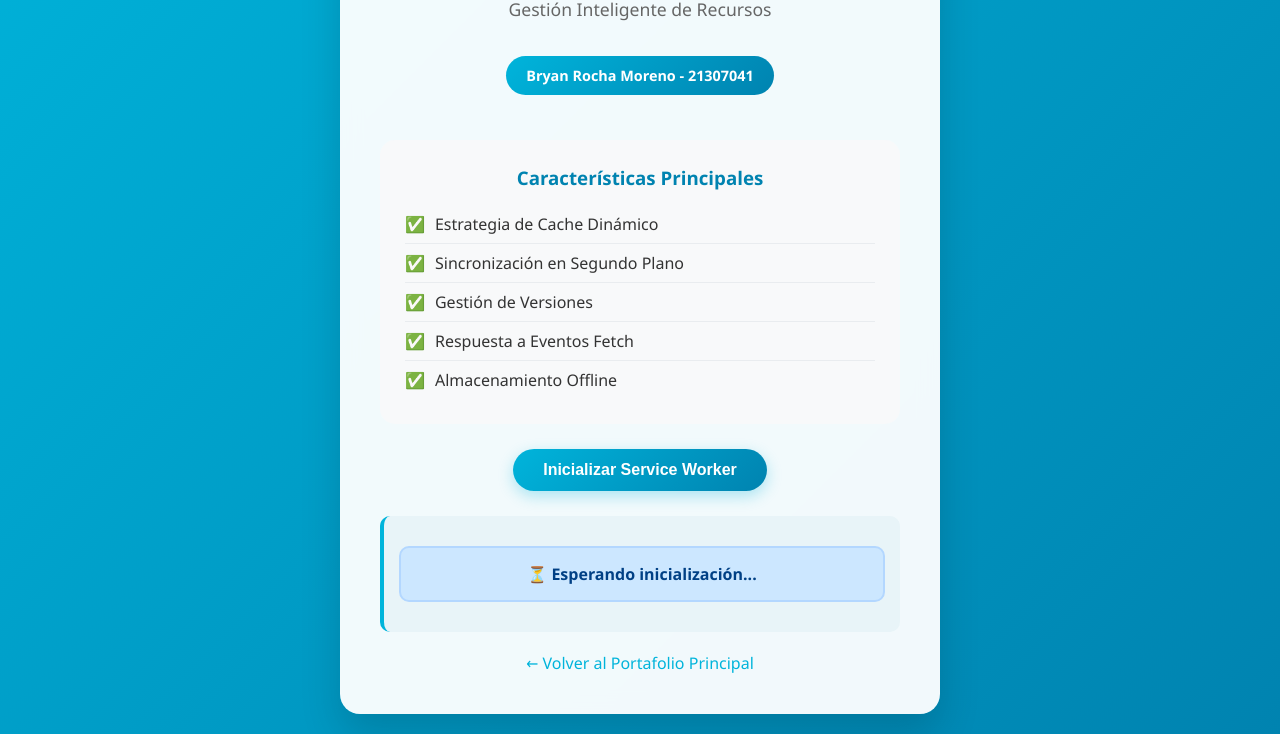
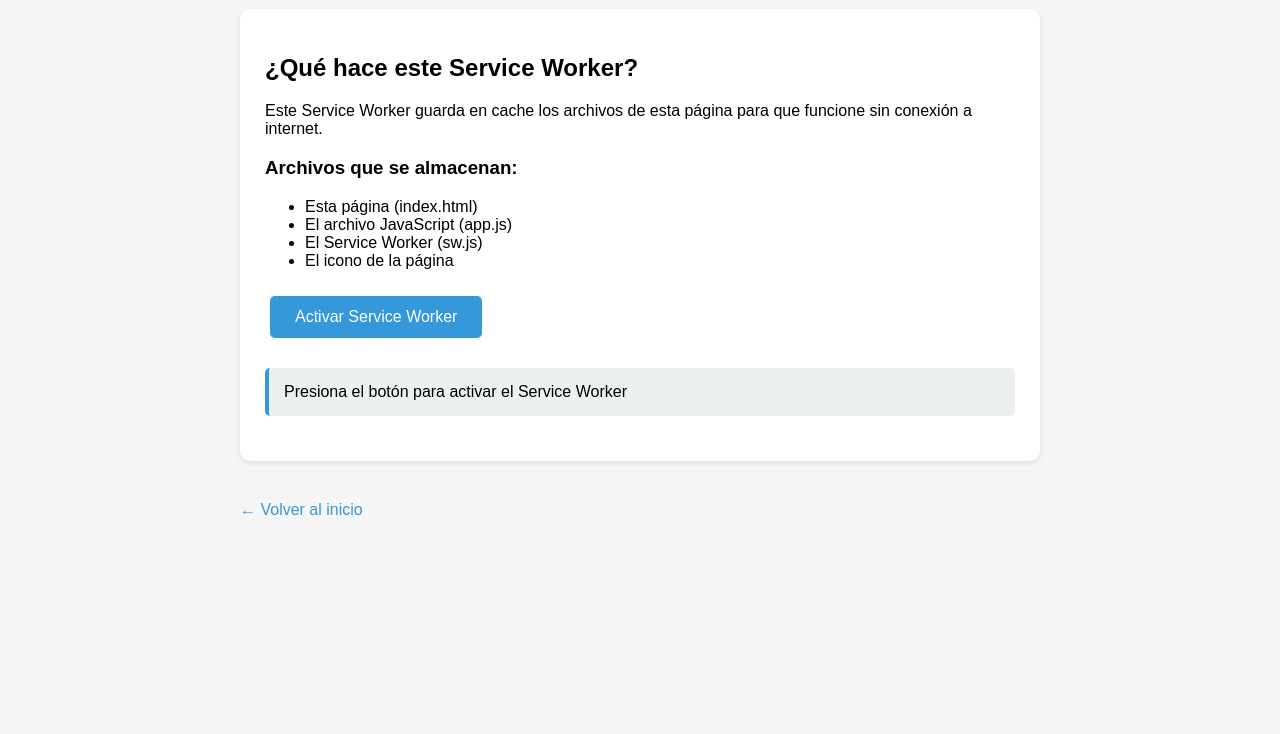
Before and after one commit to 21307041-crypto/AWP-U1-Bryan, a plain HTML site: page AWP/U1/sw3/index.html in a window 1280 px wide. Shown: the part 221-955 px from the top of the page. After the commit the page ends 800 px from the top, so only its background shows below. Drawn offline with Linux system fonts and the light colour scheme.

Commit message:
Update index.html

```diff
--- a/AWP/U1/sw3/index.html
+++ b/AWP/U1/sw3/index.html
@@ -3,293 +3,114 @@
 <head>
     <meta charset="UTF-8">
     <meta name="viewport" content="width=device-width, initial-scale=1.0">
-    <title>SW3 - Gestor de Cache Avanzado</title>
+    <title>SW3 - Cache Básico</title>
     <style>
-        * {
-            margin: 0;
-            padding: 0;
-            box-sizing: border-box;
-        }
-
         body {
-            font-family: 'Segoe UI', Tahoma, Geneva, Verdana, sans-serif;
-            background: linear-gradient(135deg, #00b4db 0%, #0083b0 100%);
-            min-height: 100vh;
-            display: flex;
-            align-items: center;
-            justify-content: center;
+            font-family: Arial, sans-serif;
+            max-width: 800px;
+            margin: 0 auto;
             padding: 20px;
-            color: #333;
-        }
-
-        .container {
-            background: rgba(255, 255, 255, 0.95);
-            backdrop-filter: blur(10px);
-            border-radius: 20px;
-            padding: 40px;
-            box-shadow: 0 20px 40px rgba(0, 0, 0, 0.15);
-            max-width: 600px;
-            width: 100%;
-            text-align: center;
+            background-color: #f5f5f5;
         }
 
         .header {
+            text-align: center;
             margin-bottom: 30px;
-        }
-
-        .icon {
-            width: 80px;
-            height: 80px;
-            background: linear-gradient(135deg, #00b4db, #0083b0);
-            border-radius: 50%;
-            margin: 0 auto 20px;
-            display: flex;
-            align-items: center;
-            justify-content: center;
-            font-size: 2rem;
-            color: white;
-            box-shadow: 0 8px 20px rgba(0, 180, 219, 0.3);
+            padding: 20px;
+            background: white;
+            border-radius: 10px;
+            box-shadow: 0 2px 5px rgba(0,0,0,0.1);
         }
 
         h1 {
             color: #2c3e50;
-            font-size: 2.2rem;
             margin-bottom: 10px;
-            font-weight: 700;
         }
 
-        .subtitle {
-            color: #666;
-            font-size: 1.1rem;
+        .student-info {
+            background: #3498db;
+            color: white;
+            padding: 8px 15px;
+            border-radius: 20px;
+            display: inline-block;
+            font-size: 14px;
+        }
+
+        .content {
+            background: white;
+            padding: 25px;
+            border-radius: 10px;
+            box-shadow: 0 2px 5px rgba(0,0,0,0.1);
             margin-bottom: 20px;
         }
 
-        .student-info {
-            background: linear-gradient(135deg, #00b4db, #0083b0);
+        button {
+            background: #3498db;
             color: white;
-            padding: 10px 20px;
-            border-radius: 25px;
-            display: inline-block;
-            font-weight: 600;
-            margin: 15px 0;
-            font-size: 0.9rem;
+            border: none;
+            padding: 12px 25px;
+            border-radius: 5px;
+            cursor: pointer;
+            font-size: 16px;
+            margin: 10px 5px;
         }
 
-        .features {
-            background: #f8f9fa;
-            padding: 25px;
-            border-radius: 15px;
-            margin: 25px 0;
-            text-align: left;
-        }
-
-        .features h3 {
-            color: #0083b0;
-            margin-bottom: 15px;
-            text-align: center;
-        }
-
-        .feature-list {
-            list-style: none;
-        }
-
-        .feature-list li {
-            padding: 8px 0;
-            border-bottom: 1px solid #e9ecef;
-            display: flex;
-            align-items: center;
-        }
-
-        .feature-list li:before {
-            content: "✅";
-            margin-right: 10px;
-        }
-
-        .feature-list li:last-child {
-            border-bottom: none;
-        }
-
-        .actions {
-            margin: 25px 0;
-        }
-
-        .btn {
-            background: linear-gradient(135deg, #00b4db, #0083b0);
-            color: white;
-            border: none;
-            padding: 12px 30px;
-            border-radius: 25px;
-            font-size: 1rem;
-            font-weight: 600;
-            cursor: pointer;
-            transition: all 0.3s ease;
-            box-shadow: 0 5px 15px rgba(0, 180, 219, 0.3);
-        }
-
-        .btn:hover {
-            transform: translateY(-2px);
-            box-shadow: 0 8px 25px rgba(0, 180, 219, 0.4);
+        button:hover {
+            background: #2980b9;
         }
 
         .status {
-            margin-top: 20px;
+            margin: 20px 0;
             padding: 15px;
-            border-radius: 10px;
-            background: #e8f4f8;
-            border-left: 4px solid #00b4db;
+            border-radius: 5px;
+            background: #ecf0f1;
+            border-left: 4px solid #3498db;
         }
 
         .back-link {
-            display: inline-flex;
-            align-items: center;
-            color: #00b4db;
+            color: #3498db;
             text-decoration: none;
-            font-weight: 500;
+            display: inline-block;
             margin-top: 20px;
-            transition: all 0.3s ease;
         }
 
         .back-link:hover {
-            color: #0083b0;
-            transform: translateX(-5px);
-        }
-
-        /* ESTILOS NUEVOS AGREGADOS */
-        .estado {
-            padding: 15px;
-            border-radius: 10px;
-            margin: 15px 0;
-            font-weight: 600;
-            text-align: center;
-        }
-
-        .estado-pendiente {
-            background: #cce7ff;
-            color: #004085;
-            border: 2px solid #b3d7ff;
-        }
-
-        .estado-activo {
-            background: #d4edda;
-            color: #155724;
-            border: 2px solid #c3e6cb;
-        }
-
-        .estado-inactivo {
-            background: #f8d7da;
-            color: #721c24;
-            border: 2px solid #f5c6cb;
-        }
-
-        .estado-error {
-            background: #fff3cd;
-            color: #856404;
-            border: 2px solid #ffeaa7;
-        }
-
-        .estado-no-soportado {
-            background: #e2e3e5;
-            color: #383d41;
-            border: 2px solid #d6d8db;
-        }
-
-        .btn-secondary {
-            background: #6c757d;
-            color: white;
-            border: none;
-            padding: 10px 15px;
-            border-radius: 5px;
-            cursor: pointer;
-            margin: 5px;
-            font-size: 0.9rem;
-            transition: all 0.3s ease;
-        }
-
-        .btn-secondary:hover {
-            background: #5a6268;
-            transform: translateY(-2px);
-        }
-
-        .acciones-cache {
-            text-align: center;
-            margin-top: 20px;
-        }
-
-        .info-cache {
-            background: #f8f9fa;
-            padding: 15px;
-            border-radius: 10px;
-            border-left: 4px solid #007bff;
-            text-align: left;
-            margin-top: 15px;
-        }
-
-        @keyframes fadeIn {
-            from {
-                opacity: 0;
-                transform: translateY(20px);
-            }
-            to {
-                opacity: 1;
-                transform: translateY(0);
-            }
-        }
-
-        .container {
-            animation: fadeIn 0.6s ease-out;
+            text-decoration: underline;
         }
     </style>
 </head>
 <body>
-    <div class="container">
     <div class="header">
-            <div class="icon">
-                ⚡
-            </div>
-            <h1>SW3 - Cache Avanzado</h1>
-            <div class="subtitle">Gestión Inteligente de Recursos</div>
+        <h1>SW3 - Práctica de Cache</h1>
+        <p>Service Worker para almacenamiento offline</p>
         <div class="student-info">
             Bryan Rocha Moreno - 21307041
         </div>
     </div>
 
-        <div class="features">
-            <h3>Características Principales</h3>
-            <ul class="feature-list">
-                <li>Estrategia de Cache Dinámico</li>
-                <li>Sincronización en Segundo Plano</li>
-                <li>Gestión de Versiones</li>
-                <li>Respuesta a Eventos Fetch</li>
-                <li>Almacenamiento Offline</li>
+    <div class="content">
+        <h2>¿Qué hace este Service Worker?</h2>
+        <p>Este Service Worker guarda en cache los archivos de esta página para que funcione sin conexión a internet.</p>
+
+        <h3>Archivos que se almacenan:</h3>
+        <ul>
+            <li>Esta página (index.html)</li>
+            <li>El archivo JavaScript (app.js)</li>
+            <li>El Service Worker (sw.js)</li>
+            <li>El icono de la página</li>
         </ul>
+
+        <div class="actions">
+            <button id="initSW">Activar Service Worker</button>
+            <button id="probarCache" style="display:none;">Probar Cache</button>
         </div>
 
-        <div class="actions">
-            <button class="btn" id="initSW">
-                Inicializar Service Worker
-            </button>
+        <div class="status" id="status">
+            <div id="estadoSW">Presiona el botón para activar el Service Worker</div>
+        </div>
     </div>
 
-        <!-- CONTENEDOR DE ESTADO MEJORADO -->
-        <div class="status" id="status">
-            <div id="estadoSW" class="estado estado-pendiente">
-                ⏳ Esperando inicialización...
-            </div>
-            <div id="infoCache" style="margin-top: 15px;"></div>
-        </div>
-
-        <!-- BOTONES SECUNDARIOS NUEVOS -->
-        <div class="acciones-cache" style="display: none;">
-            <button id="probarCache" class="btn-secondary">🧪 Probar Cache</button>
-            <button id="actualizarCache" class="btn-secondary">🔄 Actualizar Cache</button>
-            <button id="limpiarCache" class="btn-secondary">🗑️ Limpiar Cache</button>
-            <button id="obtenerEstado" class="btn-secondary">📊 Estado Cache</button>
-        </div>
-
-        <a href="../index.html" class="back-link">
-            ← Volver al Portafolio Principal
-        </a>
-    </div>
+    <a href="../index.html" class="back-link">← Volver al inicio</a>
 
     <script src="./app.js"></script>
 </body>
```
Lines whose indentation alone changed are shown as unchanged.
